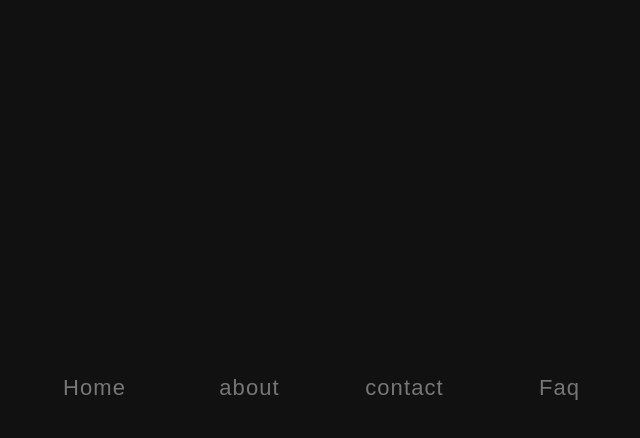
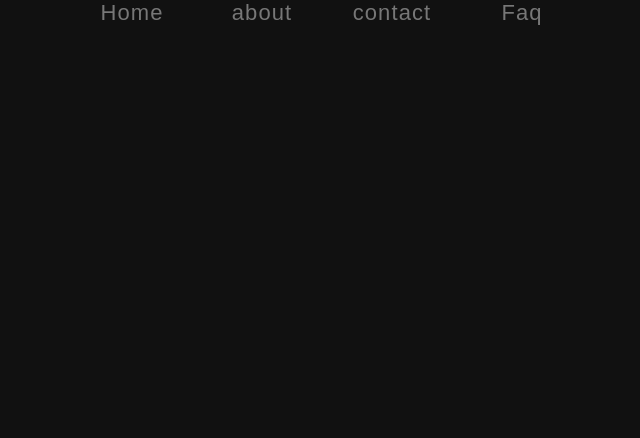
Before and after one commit to Nahuelzwonko/CODE, a website: page index.html in a window 1280 px wide. Shown: the whole page, without its empty margins (313-953 px from the left). Drawn offline with Linux system fonts and the light colour scheme; a web font is replaced by a local one.

Commit message:
acomodo nav

```diff
--- a/index.html
+++ b/index.html
@@ -1,5 +1,6 @@
 <!DOCTYPE html>
 <html lang="en">
+
 <head>
     <meta charset="UTF-8">
     <meta http-equiv="X-UA-Compatible" content="IE=edge">
@@ -7,14 +8,19 @@
     <title>CodeHuit</title>
     <link rel="stylesheet" href="style.css">
 </head>
+
 <body>
-<nav>
+    <div class="menu__1">
         <ul class="menu">
             <li><a href="#!">Home</a></li>
             <li><a href="#!">about</a></li>
             <li><a href="#!">contact</a></li>
             <li><a href="#!">Faq</a></li>
         </ul>
+    </div>
+    <nav>
+
     </nav>
 </body>
+
 </html>
--- a/style.css
+++ b/style.css
@@ -18,20 +18,27 @@ html{
     background: #111111;
     font-family: 'Signika Negative', sans-serif;
 }
+.menu__1{
+    display: flex;
+    width: 100%;
+    align-items: flex-end;
+}
 .menu{
     display: flex;
-    justify-content: center;
-    align-items: center;
+    justify-content: space-between;
+    /* align-items: flex-end; */
     max-width: 720px;
     margin: 0 auto;
-    height: 100vh;
+    height: 50px;
     list-style: none;
 }
 .menu li{
-    width: 125px;
+    justify-content: end ;
+    width: 100px;
     height: 50px;
     transition: backround-position-x 0.9s linear;
     text-align: center;
+    /* align-items: flex-end; */
 }
 .menu li a{
     font-size: 22px;
```
Lines whose indentation alone changed are shown as unchanged.
